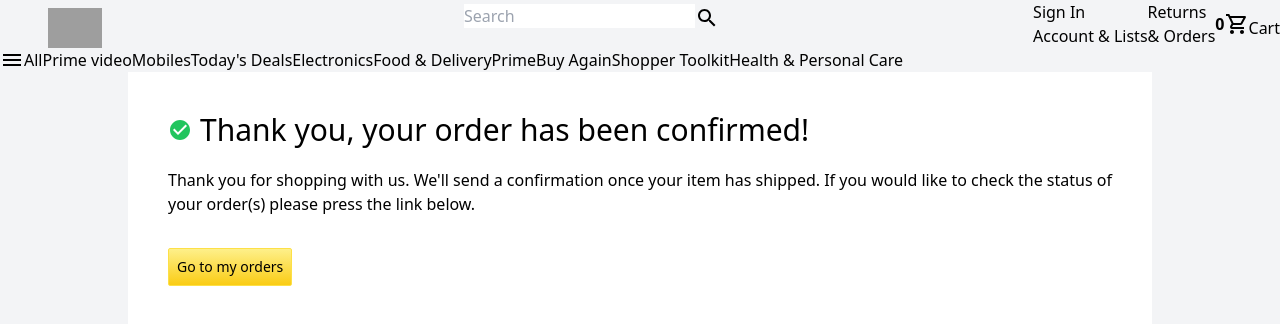
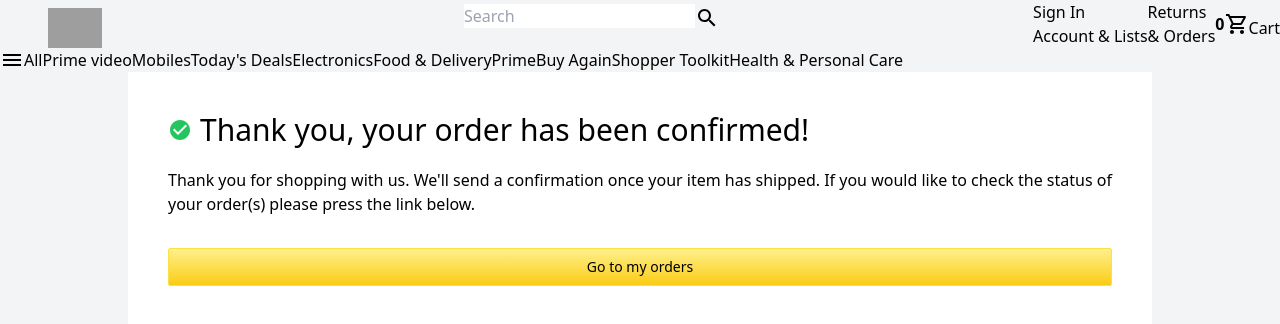
Before and after one commit to Kajalgupta1011/amazon-clone, a Next.js app: page /success in a window 1280 px wide. Shown: the top 324 px of the page. Built offline with nearby package versions, Linux system fonts and the light colour scheme; no server answers; grey boxes are pictures that could not be loaded.

Commit message:
update some changes css

```diff
--- a/package.json
+++ b/package.json
@@ -14,7 +14,6 @@
     "@mui/icons-material": "^5.10.16",
     "@mui/material": "^5.10.16",
     "@nestjs/axios": "^1.0.0",
-    "@next/swc-win32-x64-msvc": "^13.0.6",
     "@reduxjs/toolkit": "^1.9.1",
     "@stripe/stripe-js": "^1.46.0",
     "@tailwindcss/line-clamp": "^0.4.2",
--- a/src/Components/ProductFeed.js
+++ b/src/Components/ProductFeed.js
@@ -15,7 +15,7 @@ function ProductFeed({products}) {
             image={image}
             />
         ))}
-        <img className='md:col-span-full pl-5 pr-5' src="https://scontent.fbom66-1.fna.fbcdn.net/v/t39.30808-6/314409563_502324288583931_4292807028279368452_n.jpg?_nc_cat=108&ccb=1-7&_nc_sid=19026a&_nc_ohc=LsC6g_TghKYAX_Nx5oy&_nc_oc=AQlktGtoMKBlhiHctS1DZx4lbMxm99MNYF4ZI6DordBNPr4T1tlyCav9IDCQ7MEM4k0&_nc_ht=scontent.fbom66-1.fna&oh=00_AfAd3xYwEY6XJpd27_2IePDZtzjFfaTpcDAEtFqY4F6akg&oe=63924CBB" alt="" />
+        <img className='md:col-span-full pl-5 pr-5' src="https://m.media-amazon.com/images/I/61HaxKaBpkL._SX3000_.jpg" alt="" />
         <div className='md:col-span-2'>
             {products.slice(4,5).map(({id, title, price, description, category, image}) => (
                 <Product
--- a/src/pages/checkout.js
+++ b/src/pages/checkout.js
@@ -71,7 +71,7 @@ function checkout() {
             </div>
 
             {/* right section */}
-            <div className='felx felx-col m-5 bg-white p-10 shadow-md'>
+            <div className='flex flex-col m-5 bg-white p-10 shadow-md'>
                 {items.length > 0 && (
                     <>
                         <h2 className='whitespace-nowrap'>Subtotal ({items.length} items):
--- a/src/pages/success.js
+++ b/src/pages/success.js
@@ -12,7 +12,7 @@ function success() {
         </Head>
         <Header/>
         <main className='max-w-screen-lg mx-auto'>
-            <div className='felx flex-col p-10 bg-white'>
+            <div className='flex flex-col p-10 bg-white'>
                 <div className='flex items-center space-x-2 mb-5'>
                     <CheckCircleIcon className='text-green-500 h-10'/>
                     <h1 className='text-3xl'>
```
